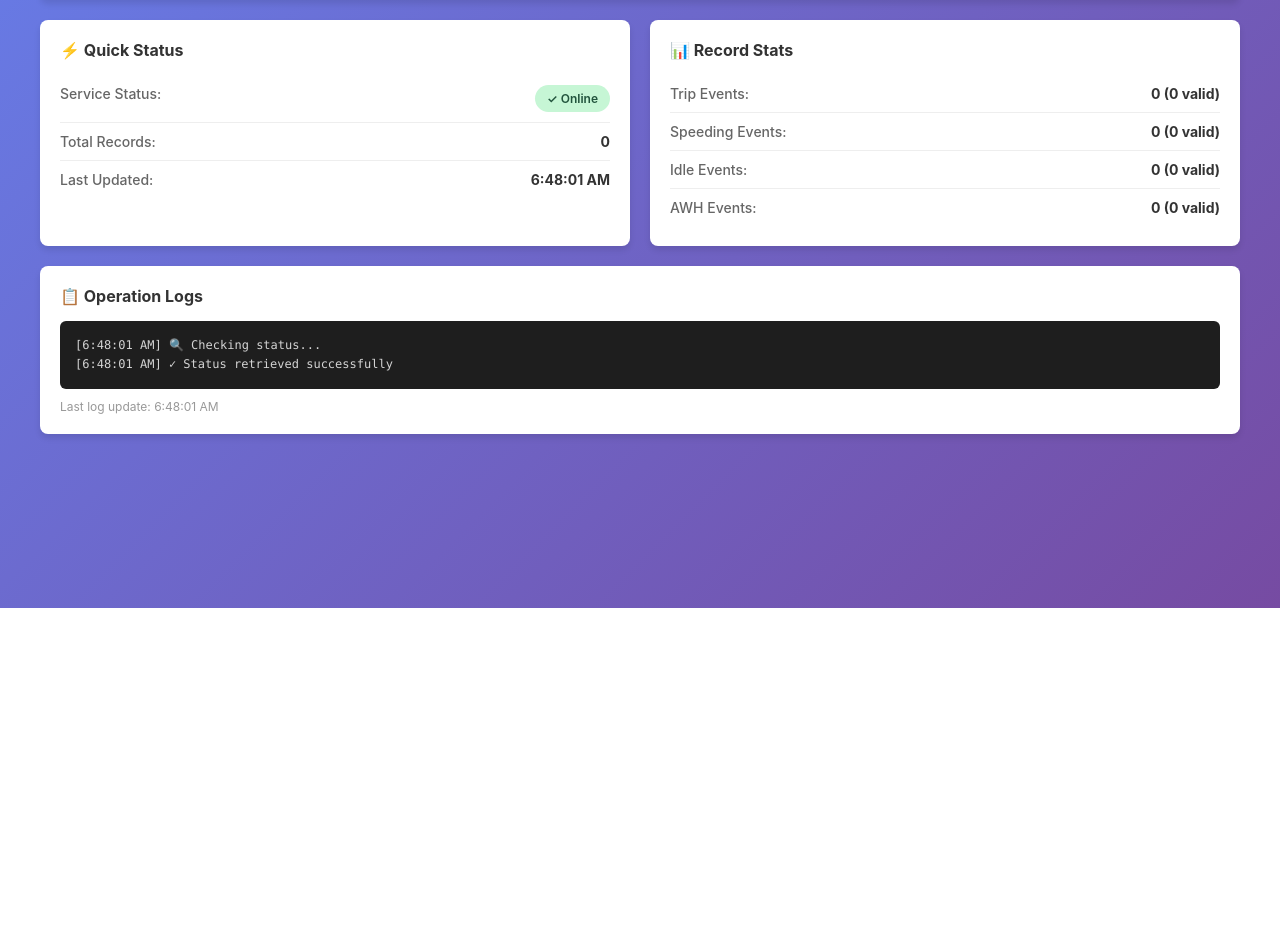
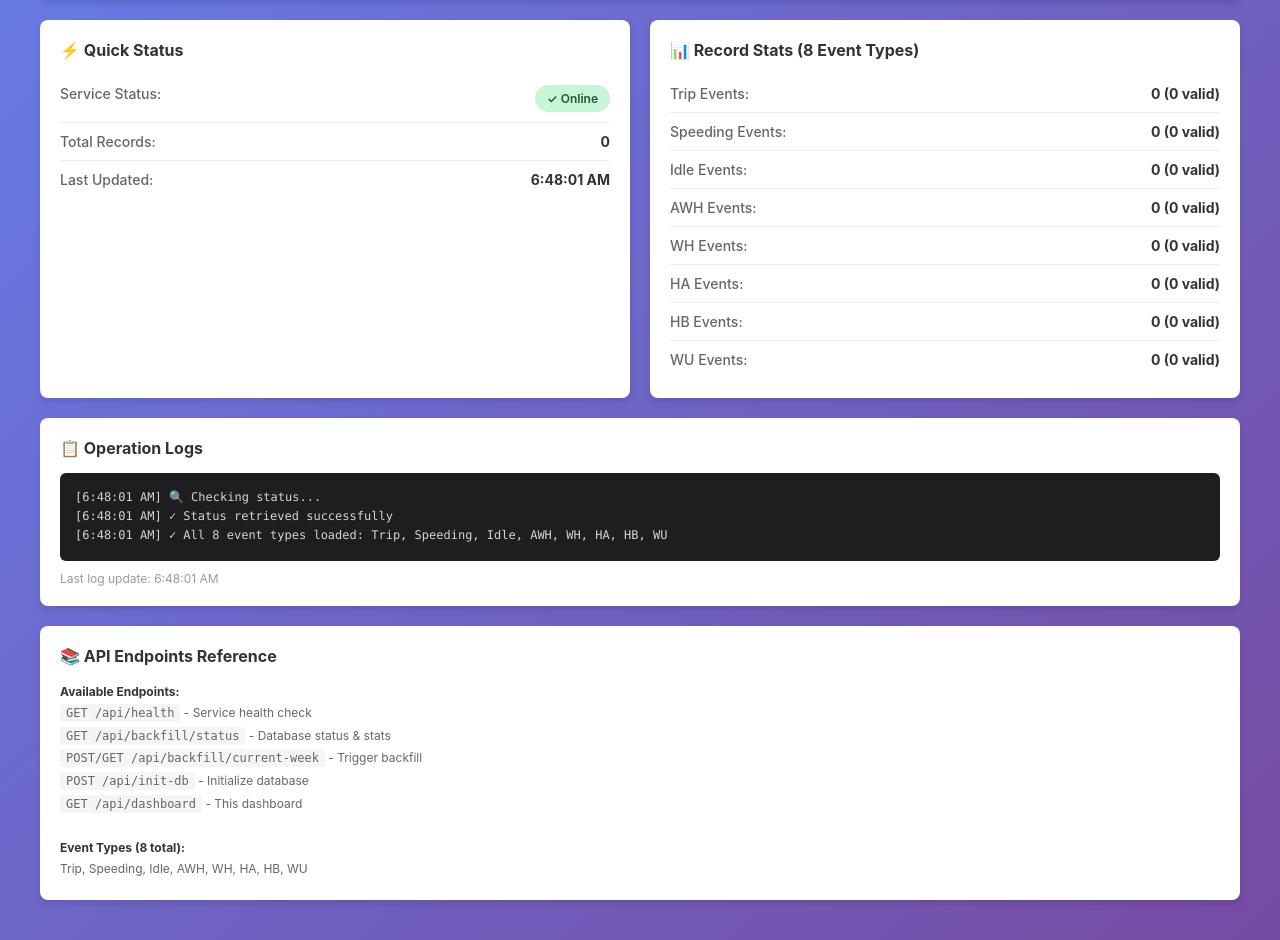
Before and after one commit to MozaicTechnologies/Power-BI-X-GpsGate, a Flask app: page /api/dashboard in a window 1280 px wide. Shown: the part 192-1132 px from the top of the page. Before the commit the page ends 800 px from the top, so only its background shows below. Run offline with Flask 3, Linux system fonts and the light colour scheme; data that the repository does not hold is empty.

Commit message:
feat: add all 8 event types to dashboard and endpoint reference - Display all 8 event types (Trip, Speeding, Idle, AWH, WH, HA, HB, WU) - Add API endpoints reference section - Improve status display with better error handling - Add event type details to logs

```diff
--- a/templates/backfill_dashboard.html
+++ b/templates/backfill_dashboard.html
@@ -279,7 +279,7 @@
             </div>
 
             <div class="card">
-                <h2>📊 Record Stats</h2>
+                <h2>📊 Record Stats (8 Event Types)</h2>
                 <div id="statsContainer">
                     <div class="stat">
                         <span class="stat-label">Trip Events:</span>
@@ -297,6 +297,22 @@
                         <span class="stat-label">AWH Events:</span>
                         <span class="stat-value" id="stat-AWH">-</span>
                     </div>
+                    <div class="stat">
+                        <span class="stat-label">WH Events:</span>
+                        <span class="stat-value" id="stat-WH">-</span>
+                    </div>
+                    <div class="stat">
+                        <span class="stat-label">HA Events:</span>
+                        <span class="stat-value" id="stat-HA">-</span>
+                    </div>
+                    <div class="stat">
+                        <span class="stat-label">HB Events:</span>
+                        <span class="stat-value" id="stat-HB">-</span>
+                    </div>
+                    <div class="stat">
+                        <span class="stat-label">WU Events:</span>
+                        <span class="stat-value" id="stat-WU">-</span>
+                    </div>
                 </div>
             </div>
 
@@ -306,6 +322,21 @@
                     <div class="logs-empty">Logs will appear here...</div>
                 </div>
                 <div class="timestamp">Last log update: <span id="logTimestamp">-</span></div>
+            </div>
+
+            <div class="card card-full">
+                <h2>📚 API Endpoints Reference</h2>
+                <div style="font-size: 12px; line-height: 1.8; color: #666;">
+                    <strong style="color: #333;">Available Endpoints:</strong><br>
+                    <code style="background: #f5f5f5; padding: 2px 6px; border-radius: 3px;">GET /api/health</code> - Service health check<br>
+                    <code style="background: #f5f5f5; padding: 2px 6px; border-radius: 3px;">GET /api/backfill/status</code> - Database status & stats<br>
+                    <code style="background: #f5f5f5; padding: 2px 6px; border-radius: 3px;">POST/GET /api/backfill/current-week</code> - Trigger backfill<br>
+                    <code style="background: #f5f5f5; padding: 2px 6px; border-radius: 3px;">POST /api/init-db</code> - Initialize database<br>
+                    <code style="background: #f5f5f5; padding: 2px 6px; border-radius: 3px;">GET /api/dashboard</code> - This dashboard<br>
+                    <br>
+                    <strong style="color: #333;">Event Types (8 total):</strong><br>
+                    Trip, Speeding, Idle, AWH, WH, HA, HB, WU
+                </div>
             </div>
         </div>
     </div>
@@ -420,21 +451,30 @@
                     document.getElementById('totalRecords').textContent = data.total_records.toLocaleString();
                     document.getElementById('lastUpdated').textContent = new Date().toLocaleTimeString();
 
+                    // Expected event types
+                    const eventTypes = ['Trip', 'Speeding', 'Idle', 'AWH', 'WH', 'HA', 'HB', 'WU'];
+
                     if (data.stats_by_type) {
-                        for (const [type, stats] of Object.entries(data.stats_by_type)) {
+                        for (const type of eventTypes) {
+                            const stats = data.stats_by_type[type];
                             const elem = document.getElementById(`stat-${type}`);
                             if (elem) {
-                                if (stats.error) {
+                                if (!stats) {
+                                    elem.textContent = '0 (0 valid)';
+                                } else if (stats.error) {
                                     elem.textContent = '⚠️ Error';
                                     elem.title = stats.error.substring(0, 200);
                                 } else {
-                                    elem.textContent = `${stats.total || 0} (${stats.valid || 0} valid)`;
+                                    const total = stats.total || 0;
+                                    const valid = stats.valid || 0;
+                                    elem.textContent = `${total} (${valid} valid)`;
                                 }
                             }
                         }
                     }
 
                     addLog('✓ Status retrieved successfully');
+                    addLog(`✓ All 8 event types loaded: Trip, Speeding, Idle, AWH, WH, HA, HB, WU`);
                     showAlert('✅ Database connected and responding', 'info');
                 } else {
                     showAlert(`⚠️ Status check: ${data.error}`, 'error');
```
